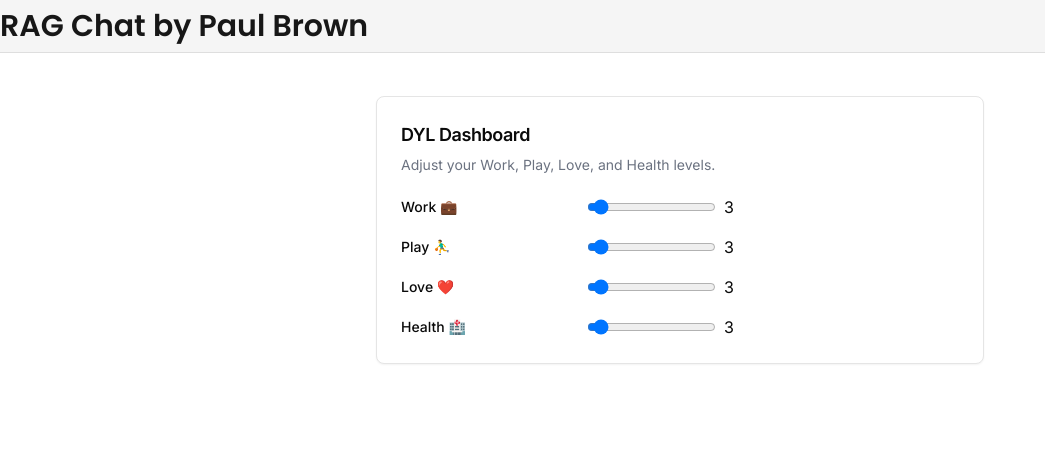
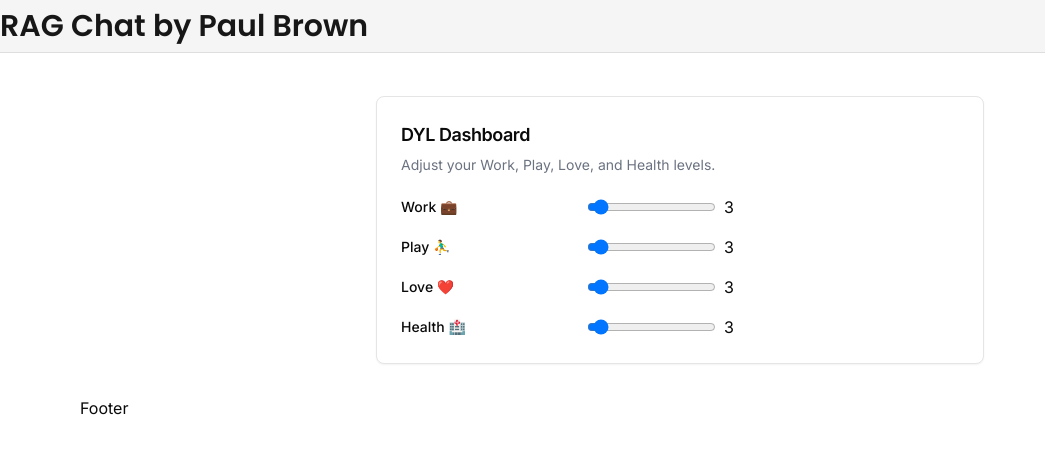
Before and after one commit to 0xQuasark/rag-chat, a Next.js app: page /dyl in a window 1280 px wide. Shown: the top 454 px of the page, without its empty margins (0-1045 px from the left). Built offline with nearby package versions, Linux system fonts and the light colour scheme.

Commit message:
Footer added

```diff
--- a/app/(root)/layout.tsx
+++ b/app/(root)/layout.tsx
@@ -10,6 +10,7 @@ const RootLayout = ({
       <Navbar />
       <main className="md:pl-20 pt-16 h-full">
         {children}
+        Footer
       </main>
     </div>
    );
```
